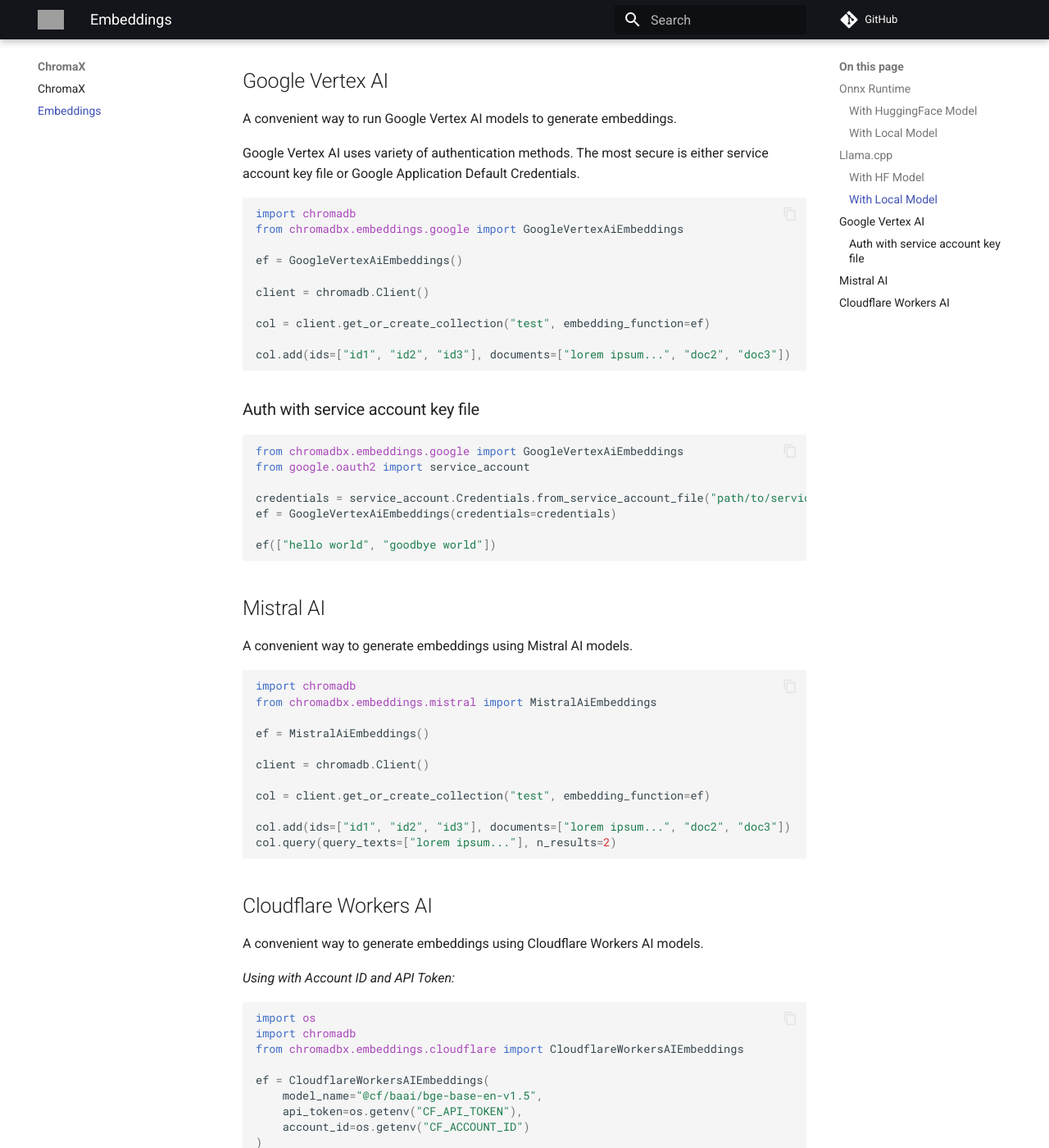
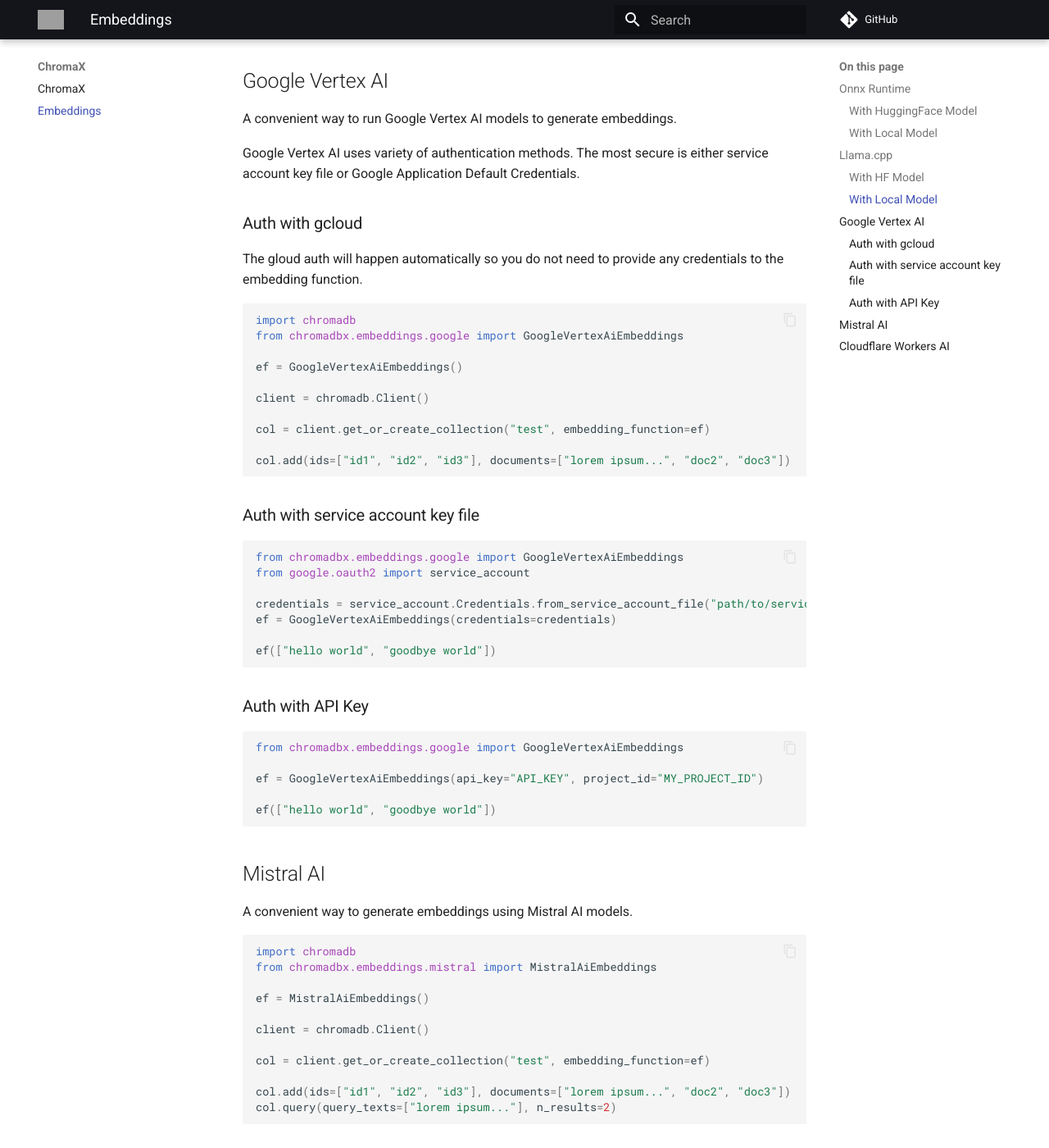
Before and after one commit to amikos-tech/chromadbx, an MkDocs documentation site: the page built from docs/embeddings.md, in a window 1280 px wide and 1400 px high, scrolled down 2025 px. Shown: the whole window at 82% size. Built offline with MkDocs 1.6.1 and Material for MkDocs 9.7.7, drawn with Linux system fonts in a browser that asks for light colours; comment, search, counter and statistics services are not loaded; grey boxes are pictures that could not be loaded.

Commit message:
doc: Update Gemini/Vertex AI EF examples with API key example (#62)
Closes #61

````diff
--- a/docs/embeddings.md
+++ b/docs/embeddings.md
@@ -102,6 +102,10 @@
 
 Google Vertex AI uses variety of authentication methods. The most secure is either service account key file or Google Application Default Credentials.
 
+### Auth with gcloud
+
+The gloud auth will happen automatically so you do not need to provide any credentials to the embedding function.
+
 ```py
 import chromadb
 from chromadbx.embeddings.google import GoogleVertexAiEmbeddings
@@ -123,6 +127,16 @@
 
 credentials = service_account.Credentials.from_service_account_file("path/to/service-account-key.json")
 ef = GoogleVertexAiEmbeddings(credentials=credentials)
+
+ef(["hello world", "goodbye world"])
+```
+
+### Auth with API Key
+
+```py
+from chromadbx.embeddings.google import GoogleVertexAiEmbeddings
+
+ef = GoogleVertexAiEmbeddings(api_key="API_KEY", project_id="MY_PROJECT_ID")
 
 ef(["hello world", "goodbye world"])
 ```
````
